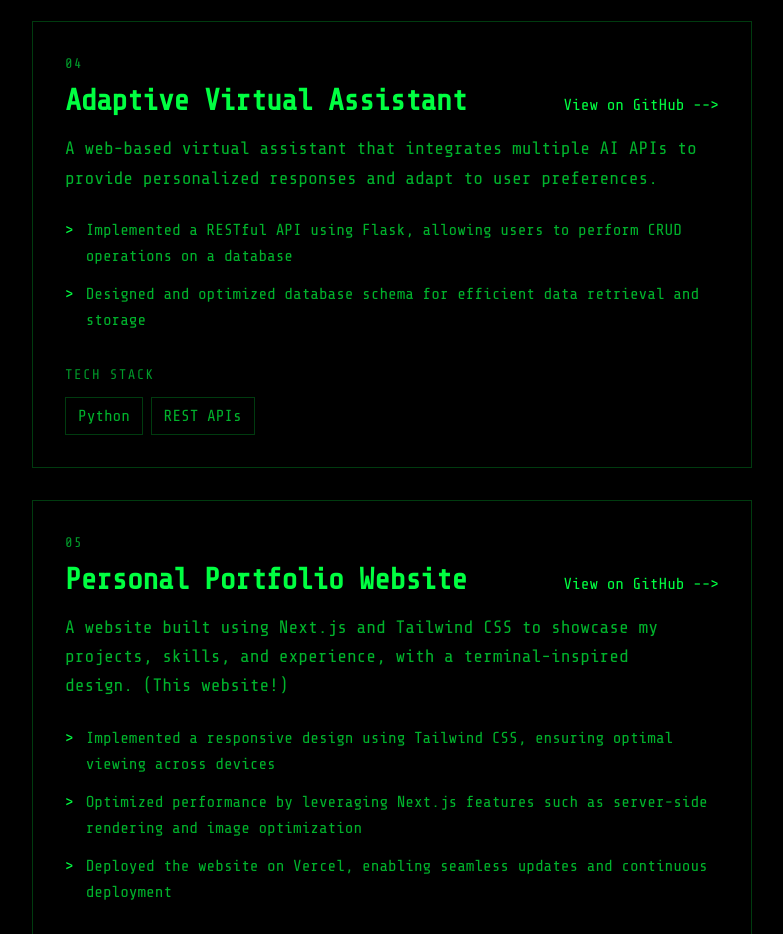
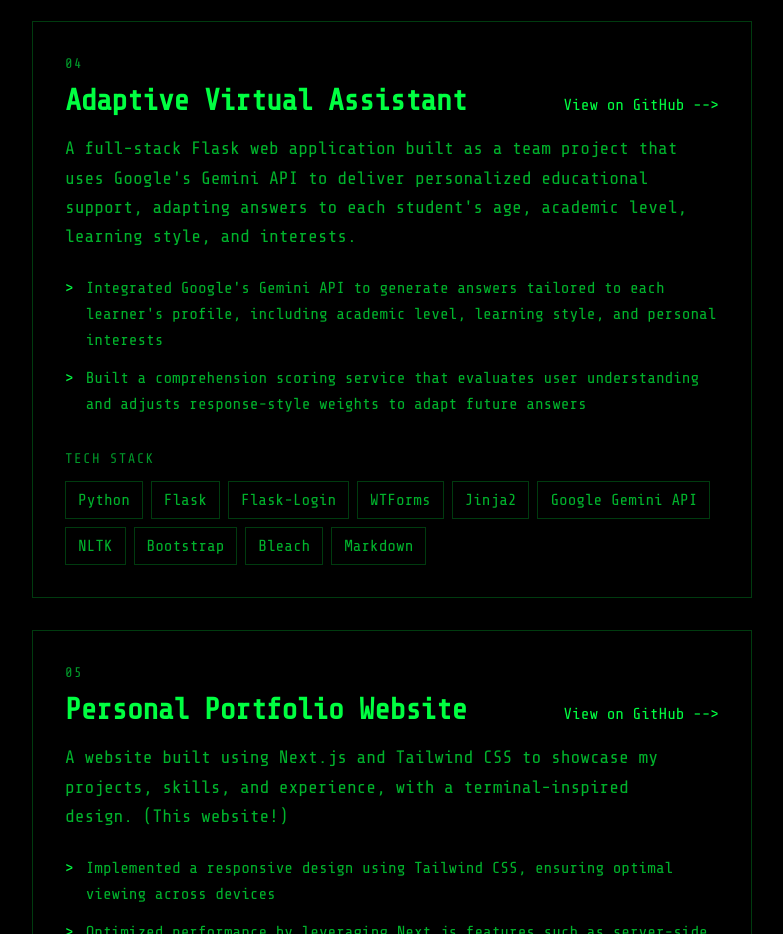
Before and after one commit to mahicks5/my-portfolio, a Next.js app: page /projects in a window 1280 px wide. Shown: the part 2860-3794 px from the top of the page, without its empty margins (248-1031 px from the left). Built offline with nearby package versions, Linux system fonts and the light colour scheme.

Commit message:
Fixed Adaptive Virtual Assistant card in Projects

```diff
--- a/src/app/projects/page.tsx
+++ b/src/app/projects/page.tsx
@@ -38,12 +38,12 @@ const projects = [
     },
     {
         title: "Adaptive Virtual Assistant",
-        description: "A web-based virtual assistant that integrates multiple AI APIs to provide personalized responses and adapt to user preferences.",
-        techStack: ["Python", "REST APIs"],
+        description: "A full-stack Flask web application built as a team project that uses Google's Gemini API to deliver personalized educational support, adapting answers to each student's age, academic level, learning style, and interests.",
+        techStack: ["Python", "Flask", "Flask-Login", "WTForms", "Jinja2", "Google Gemini API", "NLTK", "Bootstrap", "Bleach", "Markdown"],
         github: "https://github.com/mahicks5/group21_adaptivevirtualassistant",
         highlights: [
-            "Implemented a RESTful API using Flask, allowing users to perform CRUD operations on a database",
-            "Designed and optimized database schema for efficient data retrieval and storage",
+            "Integrated Google's Gemini API to generate answers tailored to each learner's profile, including academic level, learning style, and personal interests",
+            "Built a comprehension scoring service that evaluates user understanding and adjusts response-style weights to adapt future answers",
         ],
     },
     {
```
